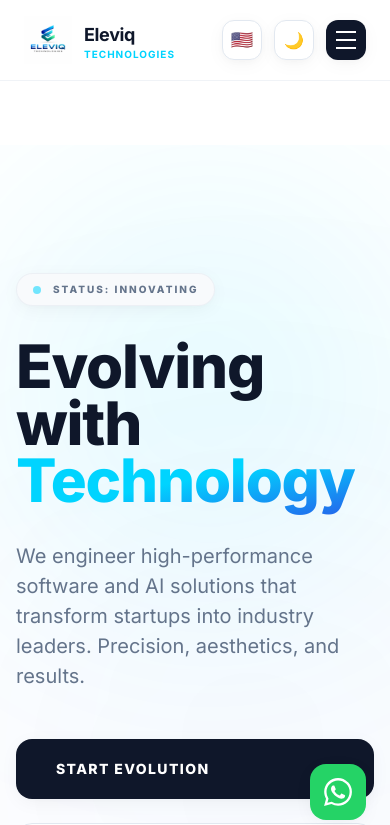
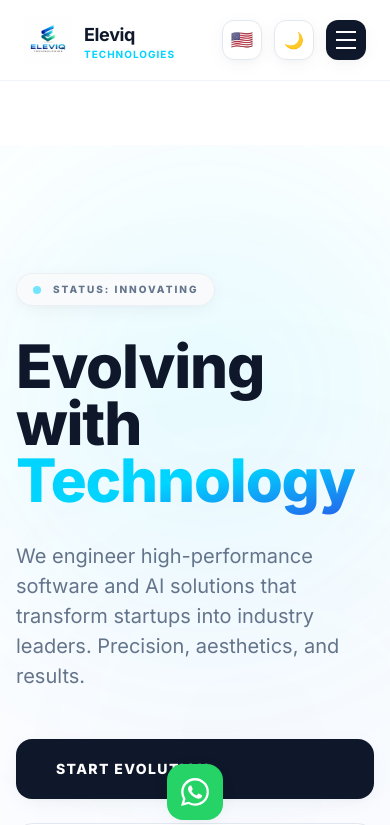
Before and after one commit to kigechaedward/eleviq-website, a React (Vite) app: page / in a window 390 px wide. Shown: the top 825 px of the page. Built offline with nearby package versions, Linux system fonts and the light colour scheme.

Commit message:
UX: Center WhatsApp button on mobile
Updated button alignment to be centered at the bottom for mobile devices while maintaining right-alignment on desktop.

```diff
--- a/src/components/WhatsAppButton.jsx
+++ b/src/components/WhatsAppButton.jsx
@@ -12,11 +12,11 @@ export default function WhatsAppButton() {
       href={url}
       target="_blank"
       rel="noopener noreferrer"
-      className="fixed bottom-6 right-6 md:bottom-8 md:right-8 z-[60] group flex items-center gap-3 active:scale-95 transition-all duration-pro-base"
+      className="fixed bottom-6 left-1/2 -translate-x-1/2 md:left-auto md:translate-x-0 md:right-8 md:bottom-8 z-[60] group flex items-center gap-3 active:scale-95 transition-all duration-pro-base"
       aria-label="Chat on WhatsApp"
     >
-      {/* Tooltip - Hidden on very small screens to avoid layout overflow */}
-      <div className="hidden sm:block absolute right-full mr-4 px-4 py-2 bg-white dark:bg-slate-900 border border-slate-200/50 dark:border-slate-800/50 rounded-xl shadow-soft opacity-0 -translate-x-4 group-hover:opacity-100 group-hover:translate-x-0 transition-all duration-pro-base pointer-events-none whitespace-nowrap">
+      {/* Tooltip - Hidden on mobile, shown on desktop right-aligned */}
+      <div className="hidden md:block absolute right-full mr-4 px-4 py-2 bg-white dark:bg-slate-900 border border-slate-200/50 dark:border-slate-800/50 rounded-xl shadow-soft opacity-0 -translate-x-4 group-hover:opacity-100 group-hover:translate-x-0 transition-all duration-pro-base pointer-events-none whitespace-nowrap">
         <p className="text-xs font-black uppercase tracking-widest text-slate-900 dark:text-white">{t('whatsapp_chat')}</p>
       </div>
 
```
